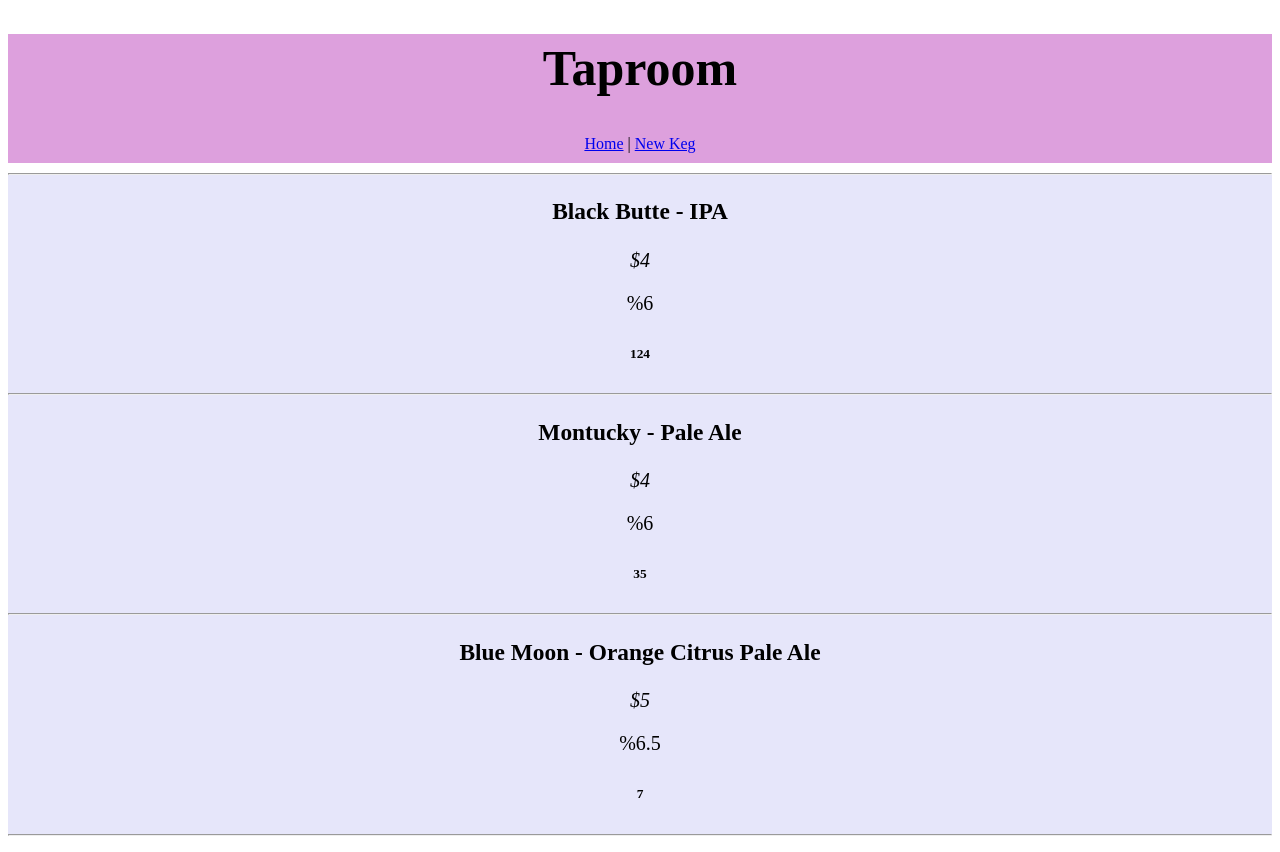
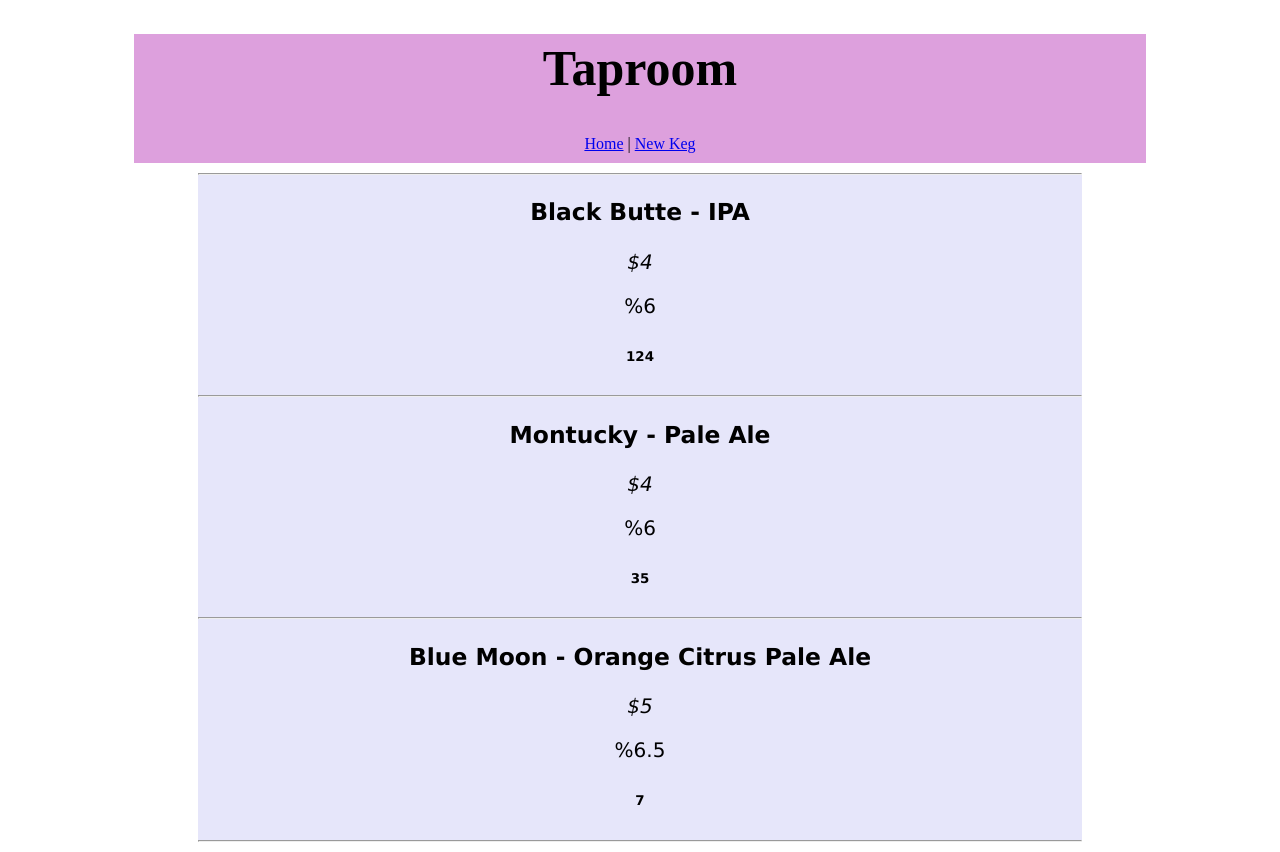
Before and after one commit to MagpieMortician/BeardsTaproom, a React app: page /#/ in a window 1280 px wide. Built offline with nearby package versions, Linux system fonts and the light colour scheme.

Commit message:
added some more styling

```diff
--- a/src/components/Header.jsx
+++ b/src/components/Header.jsx
@@ -9,7 +9,9 @@
     backgroundColor: 'plum',
     fontFamily: 'cursive',
     textAlign: 'center',
-    paddingBottom: '10px'
+    paddingBottom: '10px',
+    marginLeft: '10%',
+    marginRight: '10%'
   };
   var titleTop = {
     padding: '5px',
--- a/src/components/KegList.jsx
+++ b/src/components/KegList.jsx
@@ -33,7 +33,10 @@
   var colorizing = {
     backgroundColor: 'lavender',
     textAlign: 'center',
-    fontSize: '20px'
+    fontFamily: 'verdana',
+    fontSize: '20px',
+    marginLeft: '15%',
+    marginRight: '15%'
   };
   return (
     <div style={colorizing}>
```
